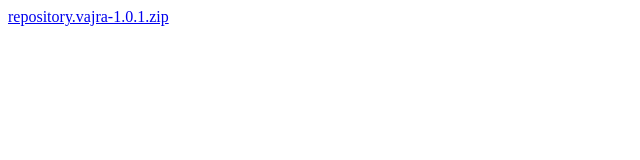
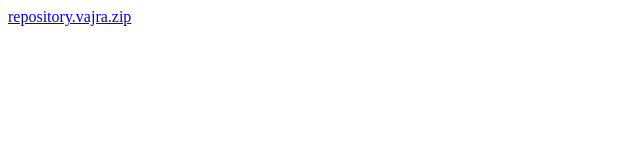
Before and after one commit to gopal-panigrahi/repository.vajra, a plain HTML site: page index.html in a window 1280 px wide. Shown: the full height of the page, 0-640 px from the left. Drawn offline with Linux system fonts and the light colour scheme.

Commit message:
updated submodules

```diff
--- a/index.html
+++ b/index.html
@@ -1,2 +1,2 @@
 <!DOCTYPE html>
-<a href="repository.vajra-1.0.1.zip">repository.vajra-1.0.1.zip</a>
+<a href="repository.vajra.zip">repository.vajra.zip</a>
```
Also changed, not shown: 6 other files.
